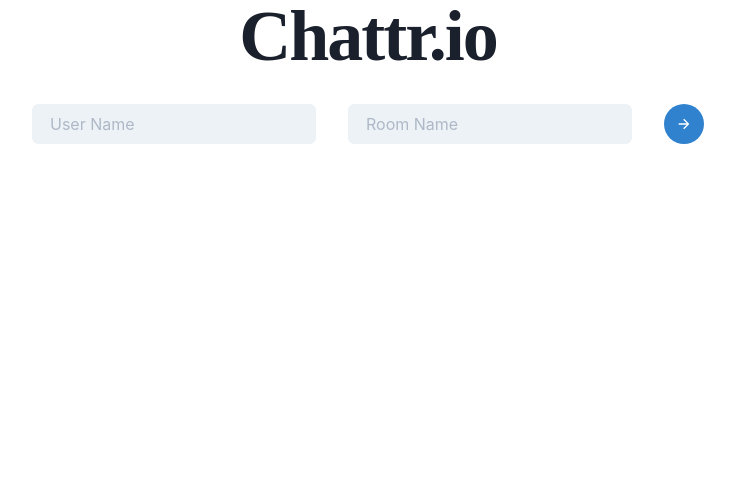
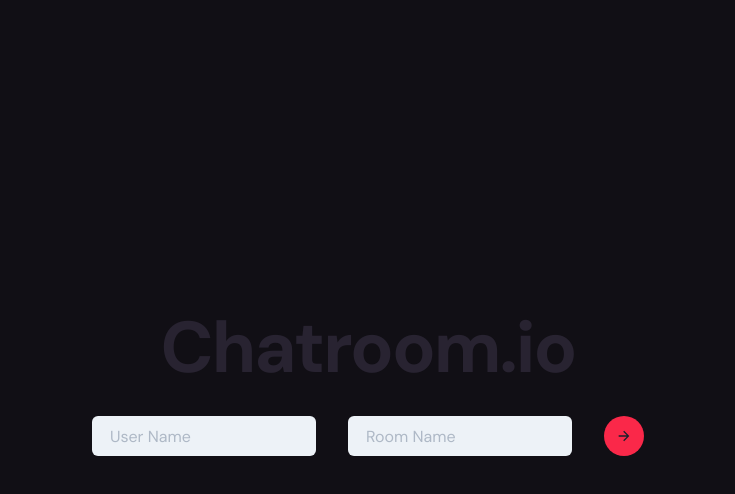
Before and after one commit to saldanaj97/ChatApp, a React (Create React App) app in the folder chat-client/: page / in a window 1280 px wide. Shown: the top 494 px of the page, without its empty margins (272-1007 px from the left). Built offline with nearby package versions, Linux system fonts and the light colour scheme; no server answers.

Commit message:
Login Screen Changes

```diff
--- /dev/null
+++ b/chat-client/src/App.css
@@ -0,0 +1,11 @@
+@import url('https://fonts.googleapis.com/css2?family=DM+Sans:wght@400;500;700&display=swap');
+
+.App{
+    font-family: 'DM Sans';
+    height: 100vh;
+    background: #110F15;
+}
+
+*{
+    outline: none !important;
+}
--- a/chat-client/src/App.js
+++ b/chat-client/src/App.js
@@ -9,13 +9,13 @@ import Login from './Components/Login/Login'
 import Chat from './Components/Chat/Chat.js'
 import DefaultPage from './Components/DefaultPage'
 
-import './App.scss'
+import './App.css'
 
 const colors = {
   brand: {
-    900: '#110F15',
-    800: '#FA2849',
-    700: '#282331'
+    900: '#110F15', // Background
+    800: '#FA2849', // Lighter background
+    700: '#282331' // Red/Purple
   }
 }
 
--- a/chat-client/src/App.scss
+++ /dev/null
@@ -1,8 +0,0 @@
-html, body {
-  height: 100%;
-  background-color: #110F15;
-}
-
-body {
-  margin: 0;
-}
--- a/chat-client/src/Components/Login/Login.js
+++ b/chat-client/src/Components/Login/Login.js
@@ -50,11 +50,11 @@ const Login = () => {
 
     return (
         <Flex className='login' flexDirection='column' mb='8'>
-            <Heading as="h1" size="4xl" textAlign='center' mb='8' fontFamily='DM Sans' fontWeight='600' letterSpacing='-2px'>Chattr.io</Heading>
+            <Heading as="h1" size="4xl" textAlign='center' mb='8' fontFamily='DM Sans' fontWeight='600' letterSpacing='-2px' color={'#282331'}>Chatroom.io</Heading>
             <Flex className="form" gap='1rem' flexDirection={{ base: "column", md: "row" }}>
                 <Input variant='filled' mr={{ base: "0", md: "4" }} mb={{ base: "4", md: "0" }} type="text" placeholder='User Name' value={name} onChange={e => setName(e.target.value)} />
                 <Input variant='filled' mr={{ base: "0", md: "4" }} mb={{ base: "4", md: "0" }} type="text" placeholder='Room Name' value={room} onChange={e => setRoom(e.target.value)} />
-                <IconButton colorScheme='blue' isRound='true' icon={<RiArrowRightLine />} onClick={handleClick}></IconButton>
+                <IconButton backgroundColor='#FA2849' isRound='true' icon={<RiArrowRightLine />} onClick={handleClick}></IconButton>
             </Flex>
         </Flex>
     )
--- a/chat-client/src/index.js
+++ b/chat-client/src/index.js
@@ -1,6 +1,5 @@
 import React from 'react';
 import ReactDOM from 'react-dom/client';
-import './index.scss';
 import App from './App';
 import reportWebVitals from './reportWebVitals';
 
--- a/chat-client/src/index.scss
+++ /dev/null
@@ -1,14 +0,0 @@
-html,body {
-  margin: 0;
-  font-family: -apple-system, BlinkMacSystemFont, 'Segoe UI', 'Roboto', 'Oxygen',
-    'Ubuntu', 'Cantarell', 'Fira Sans', 'Droid Sans', 'Helvetica Neue',
-    sans-serif;
-  -webkit-font-smoothing: antialiased;
-  -moz-osx-font-smoothing: grayscale;
-  height: 100%;
-}
-
-code {
-  font-family: source-code-pro, Menlo, Monaco, Consolas, 'Courier New',
-    monospace;
-}
```
